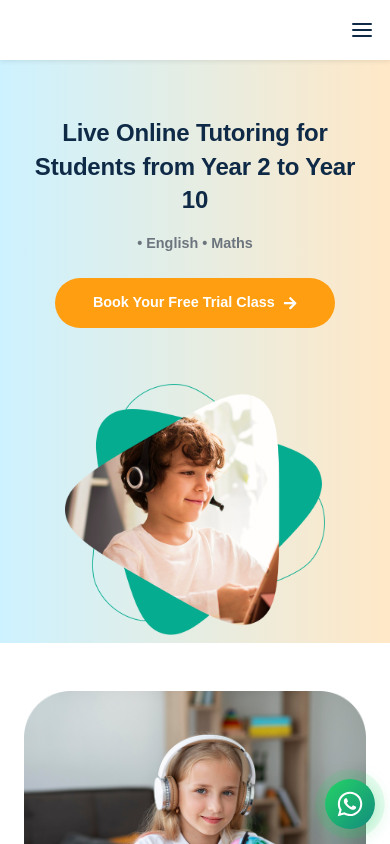
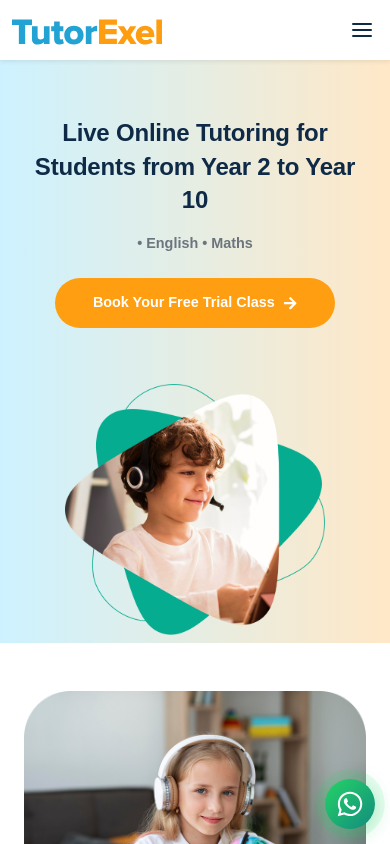
Before and after one commit to tutorexel/TutorExel-main, a React (Vite) app: page / in a window 390 px wide. Shown: the top 844 px of the page. Built offline with nearby package versions, Linux system fonts and the light colour scheme; a web font is replaced by a local one.

Commit message:
Header/logo: increase logo size ~20% and minor layout adjustments.

```diff
--- a/src/components/layout/Header.jsx
+++ b/src/components/layout/Header.jsx
@@ -25,8 +25,8 @@ const Header = () => {
 
       <Navbar bg="white" expand="lg" className="shadow-sm p-0 responsive-navbar">
         <Container>
-          <Navbar.Brand as={Link} to="/">
-            <img src={logo} alt="TutorExel Logo" className="d-lg-none" style={{height: '36px'}} />
+          <Navbar.Brand as={Link} to="/" className="mobile-logo">
+            <img src={logo} alt="TutorExel Logo" className="d-lg-none" />
             <img src={logo} alt="TutorExel Logo" className="d-none d-lg-block desktop-logo" />
           </Navbar.Brand>
 
--- a/src/components/layout/layout.css
+++ b/src/components/layout/layout.css
@@ -126,9 +126,9 @@
 }
 
 /* Mobile Logo Adjustments */
-.mobile-logo img {
-  height: 32px;
-  width: 120px;
+.mobile-logo img.d-lg-none {
+  height: 32px !important;
+  width: auto !important;
 }
 
 /* Desktop Navigation Actions */
@@ -256,8 +256,8 @@
   }
 
   /* Mobile logo adjustments */
-  .mobile-logo img {
-    height: 28px;
+  .mobile-logo img.d-lg-none {
+    height: 28px !important;
   }
 }
 
@@ -267,8 +267,8 @@
     min-height: 60px;
   }
 
-  .mobile-logo img {
-    height: 26px;
+  .mobile-logo img.d-lg-none {
+    height: 26px !important;
   }
 
   .top-bar {
```
